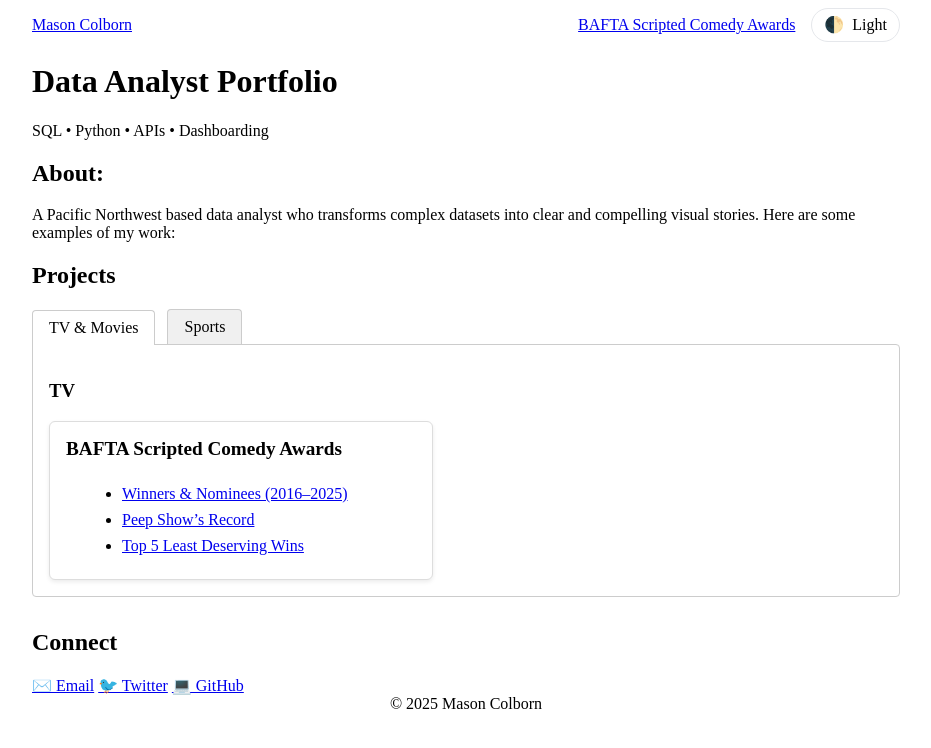
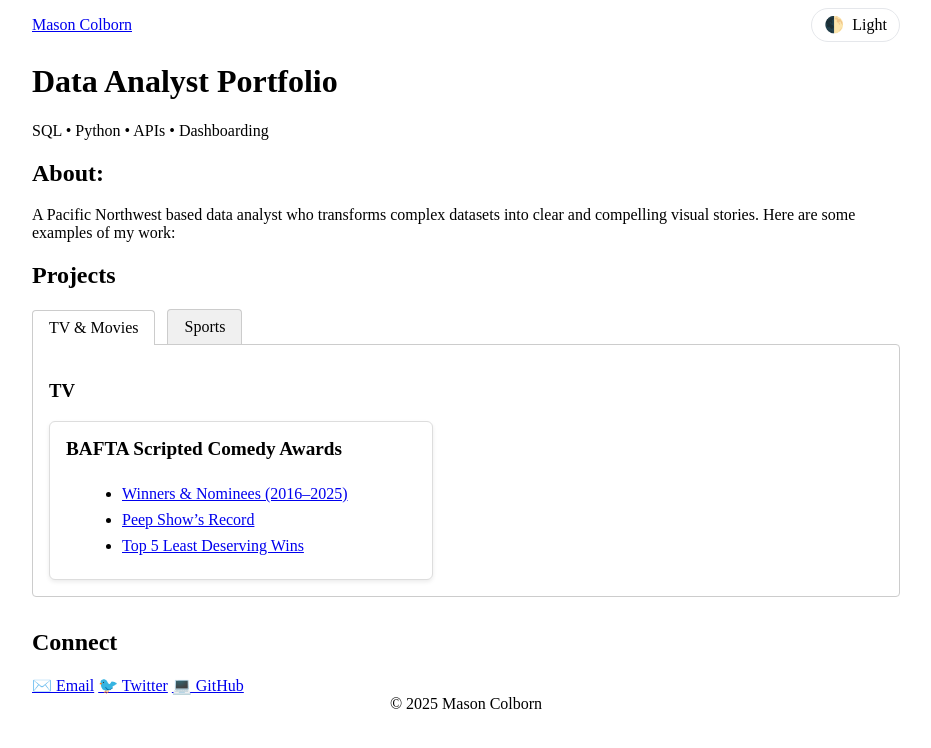
Before and after one commit to relaxedmason/bafta-scripted-comedy-portfolio, a Jekyll site: the page built from index.md, in a window 1280 px wide. Shown: the top 748 px of the page, without its empty margins (174-1105 px from the left). Built offline with Jekyll 4.4.1, drawn with Linux system fonts in a browser that asks for light colours; a script that is not in the unit is left out; our own code applies the rules of GitHub Pages for plain Markdown files.

Commit message:
Update default.html

```diff
--- a/_layouts/default.html
+++ b/_layouts/default.html
@@ -1,5 +1,5 @@
 <!DOCTYPE html>
-<html lang="{{ site.lang | default: 'en-US' }}" data-theme="">
+<html lang="{{ site.lang | default: "en-US" }}" data-theme="">
   <head>
     <meta charset="UTF-8" />
     <meta http-equiv="X-UA-Compatible" content="IE=edge" />
@@ -19,20 +19,19 @@
       })();
     </script>
 
-    <!-- Minima CSS -->
+    <!-- Minima core -->
     <link rel="stylesheet" href="{{ "/assets/css/style.css?v=" | append: site.github.build_revision | relative_url }}" />
-    <!-- Your overrides -->
-    <link rel="stylesheet" href="{{ "/assets/css/custom.css" | relative_url }}" />
+
+    <!-- Your overrides (cache-busted) -->
+    <link rel="stylesheet" href="{{ "/assets/css/custom.css" | relative_url }}?v={{ site.github.build_revision }}" />
   </head>
   <body>
     <header class="site-header" role="banner">
       <div class="wrapper" style="display:flex;align-items:center;gap:1rem;justify-content:space-between;">
         <a class="site-title" href="{{ "/" | relative_url }}">{{ site.title }}</a>
 
-        <!-- Simple nav (no hamburger) -->
-        <nav class="site-nav" style="margin-left:auto;">
-          <a class="page-link" href="{{ '/bafta-scripted-comedy/' | relative_url }}">BAFTA Scripted Comedy Awards</a>
-        </nav>
+        <!-- No nav links -->
+        <nav class="site-nav" style="margin-left:auto;"></nav>
 
         <!-- Theme toggle -->
         <button id="themeToggle" class="theme-btn" type="button" aria-label="Toggle theme">
```
